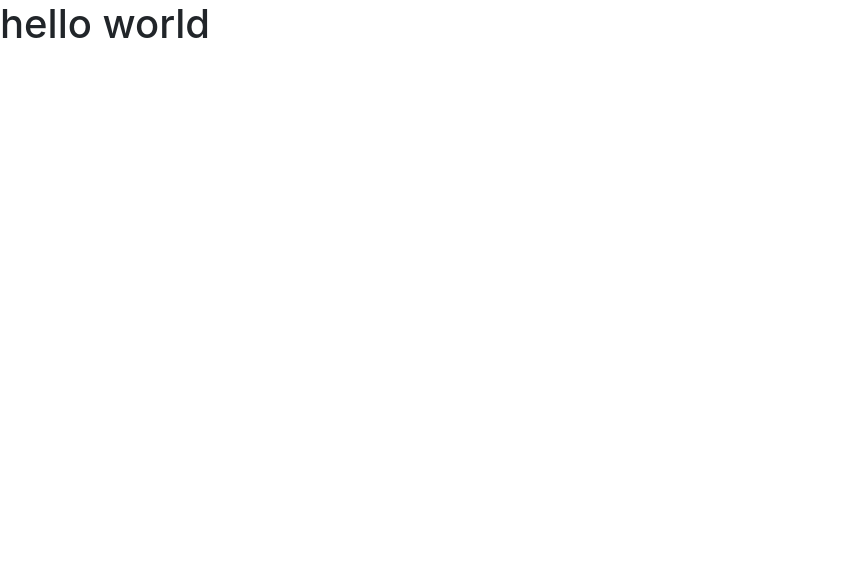
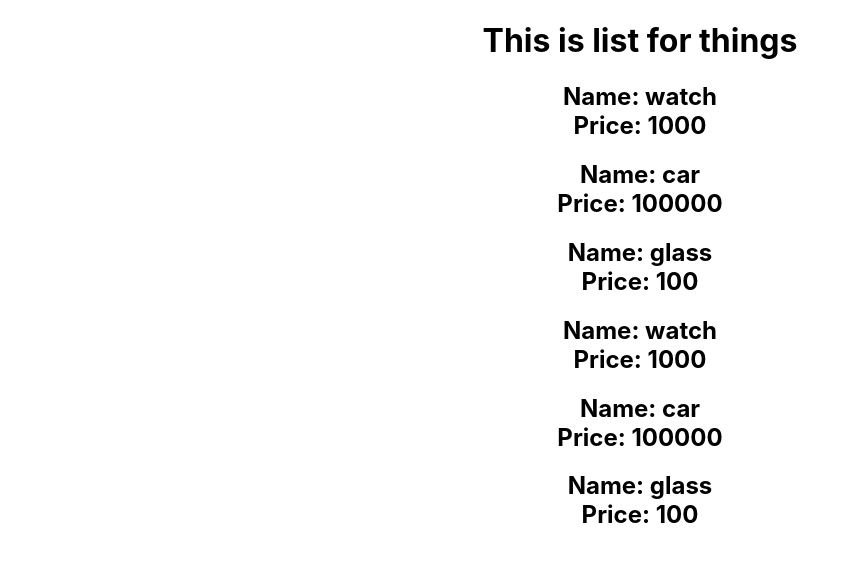
Before and after one commit to bilalahmad147/practice-reapositery-for-react, a React (Create React App) app: page / in a window 1280 px wide. Shown: the top 562 px of the page, without its empty margins (0-858 px from the left). Built offline with nearby package versions, Linux system fonts and the light colour scheme.

Commit message:
updated files

```diff
--- a/src/App.js
+++ b/src/App.js
@@ -1,15 +1,26 @@
 import React from 'react';
 import "./App.css";
-import 'bootstrap/dist/css/bootstrap.min.css';
+import Child from "./child";
 
+const App = () => {
 
-function App() {
+  const thingsList = [
+    {name : "watch" , price: 1000},
+    {name : "car" , price: 100000},
+    {name : "glass" , price: 100},
+    {name : "watch" , price: 1000},
+    {name : "car" , price: 100000},
+    {name : "glass" , price: 100},
+  ]
 
-  return (
-      <React.Fragment>
-        <h1>hello world</h1>
-      </React.Fragment>
-  );
-}
+  return(
+    <div className="App">
+      <h1>This is list for things</h1>
+      {thingsList.map((obj,ind)=>{
+        return <Child name={obj.name} price={obj.price} />
+      })}
+    </div>
+  )
+};
 
 export default App;
--- /dev/null
+++ b/src/child.js
@@ -0,0 +1,11 @@
+import React from 'react';
+
+const Child = ({name,price}) => {
+    return (
+        <div>
+            <h2>Name: {name} <br /> Price: {price}</h2>
+        </div>
+    )
+};
+
+export default Child;
```
